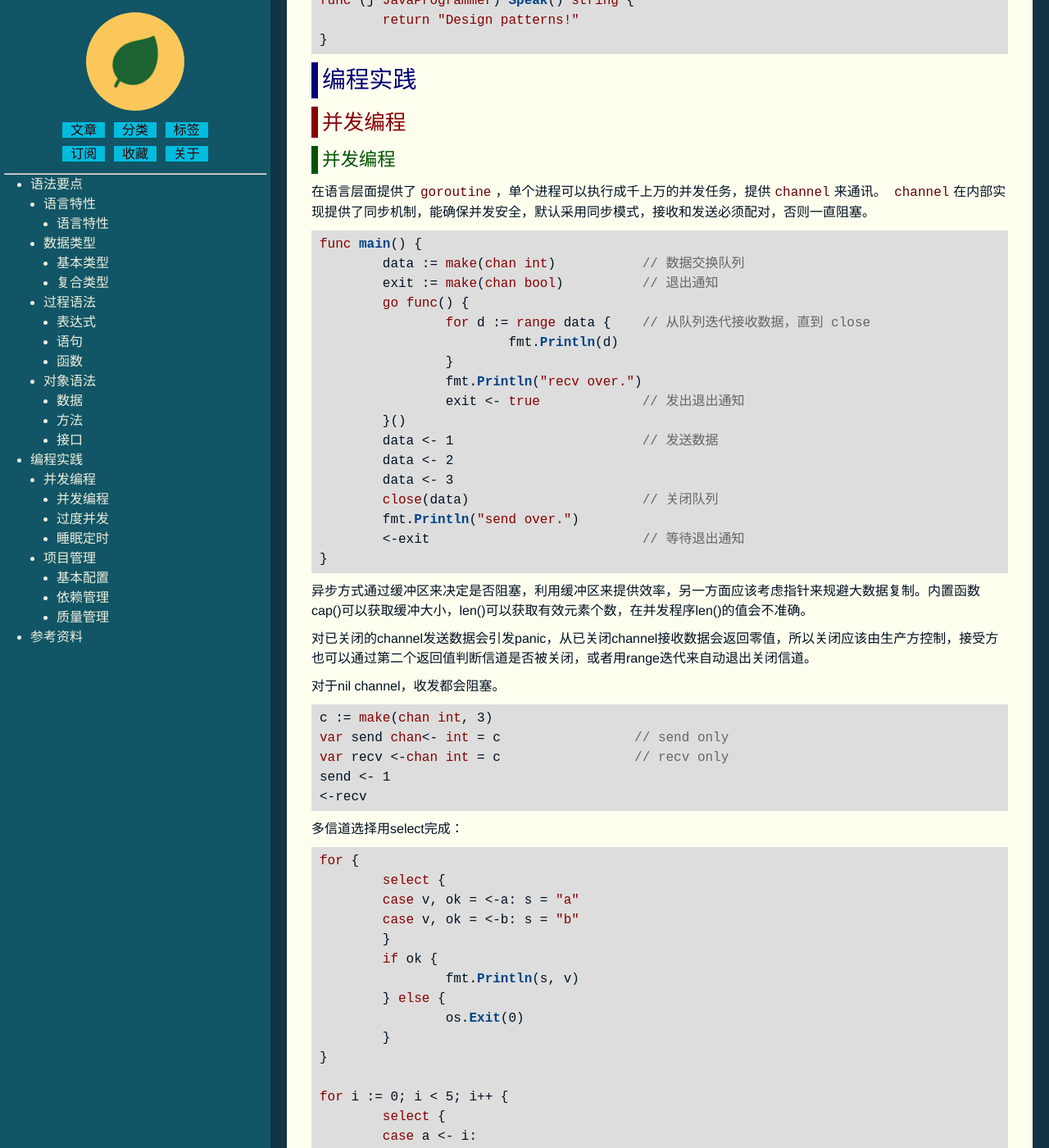
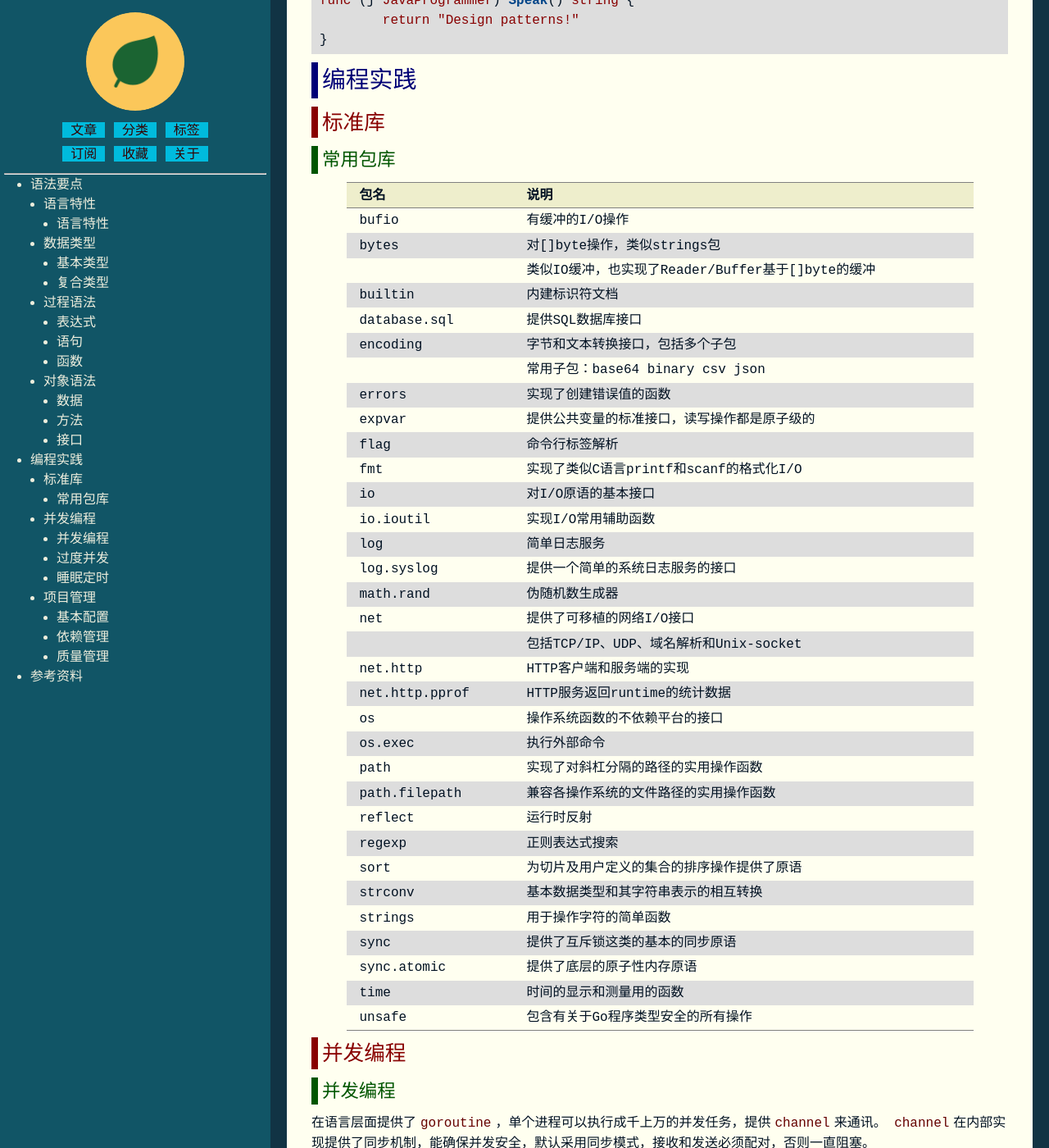
Before and after one commit to mickyching/mickyching.github.io, a Jekyll site: the page built from _posts/language/2015-07-14-golang-notes.html, in a window 1280 px wide and 1400 px high, scrolled down 7040 px. Shown: the whole window at 82% size. Built offline with Jekyll 4.4.1, drawn with Linux system fonts in a browser that asks for light colours.

Commit message:
posts: add golang std libs
Signed-off-by: Micky Ching <mickyching@gmail.com>

```diff
--- a/_posts/language/2015-07-14-golang-notes.html
+++ b/_posts/language/2015-07-14-golang-notes.html
@@ -36,25 +36,30 @@ tags: golang
 </li>
 </ul>
 </li>
-<li><a href="#orgheadline23">编程实践</a>
+<li><a href="#orgheadline25">编程实践</a>
 <ul>
-<li><a href="#orgheadline18">并发编程</a>
+<li><a href="#orgheadline16">标准库</a>
 <ul>
-<li><a href="#orgheadline15">并发编程</a></li>
-<li><a href="#orgheadline16">过度并发</a></li>
-<li><a href="#orgheadline17">睡眠定时</a></li>
+<li><a href="#orgheadline15">常用包库</a></li>
 </ul>
 </li>
-<li><a href="#orgheadline22">项目管理</a>
+<li><a href="#orgheadline20">并发编程</a>
 <ul>
-<li><a href="#orgheadline19">基本配置</a></li>
-<li><a href="#orgheadline20">依赖管理</a></li>
-<li><a href="#orgheadline21">质量管理</a></li>
+<li><a href="#orgheadline17">并发编程</a></li>
+<li><a href="#orgheadline18">过度并发</a></li>
+<li><a href="#orgheadline19">睡眠定时</a></li>
+</ul>
+</li>
+<li><a href="#orgheadline24">项目管理</a>
+<ul>
+<li><a href="#orgheadline21">基本配置</a></li>
+<li><a href="#orgheadline22">依赖管理</a></li>
+<li><a href="#orgheadline23">质量管理</a></li>
 </ul>
 </li>
 </ul>
 </li>
-<li><a href="#orgheadline24">参考资料</a></li>
+<li><a href="#orgheadline26">参考资料</a></li>
 </ul>
 </div>
 </div>
@@ -530,15 +535,206 @@ method value会复制接收对象，下面的代码中，如果<code>Print()</co
 </div>
 </div>
 
-<div id="outline-container-orgheadline23" class="outline-2">
-<h2 id="orgheadline23">编程实践</h2>
-<div class="outline-text-2" id="text-orgheadline23">
-</div><div id="outline-container-orgheadline18" class="outline-3">
-<h3 id="orgheadline18">并发编程</h3>
-<div class="outline-text-3" id="text-orgheadline18">
+<div id="outline-container-orgheadline25" class="outline-2">
+<h2 id="orgheadline25">编程实践</h2>
+<div class="outline-text-2" id="text-orgheadline25">
+</div><div id="outline-container-orgheadline16" class="outline-3">
+<h3 id="orgheadline16">标准库</h3>
+<div class="outline-text-3" id="text-orgheadline16">
 </div><div id="outline-container-orgheadline15" class="outline-4">
-<h4 id="orgheadline15">并发编程</h4>
+<h4 id="orgheadline15">常用包库</h4>
 <div class="outline-text-4" id="text-orgheadline15">
+<table border="2" cellspacing="0" cellpadding="6" rules="groups" frame="hsides">
+
+
+<colgroup>
+<col  class="org-left" />
+
+<col  class="org-left" />
+</colgroup>
+<thead>
+<tr>
+<th scope="col" class="org-left">包名</th>
+<th scope="col" class="org-left">说明</th>
+</tr>
+</thead>
+<tbody>
+<tr>
+<td class="org-left">bufio</td>
+<td class="org-left">有缓冲的I/O操作</td>
+</tr>
+
+<tr>
+<td class="org-left">bytes</td>
+<td class="org-left">对[]byte操作，类似strings包</td>
+</tr>
+
+<tr>
+<td class="org-left">&#xa0;</td>
+<td class="org-left">类似IO缓冲，也实现了Reader/Buffer基于[]byte的缓冲</td>
+</tr>
+
+<tr>
+<td class="org-left">builtin</td>
+<td class="org-left">内建标识符文档</td>
+</tr>
+
+<tr>
+<td class="org-left">database.sql</td>
+<td class="org-left">提供SQL数据库接口</td>
+</tr>
+
+<tr>
+<td class="org-left">encoding</td>
+<td class="org-left">字节和文本转换接口，包括多个子包</td>
+</tr>
+
+<tr>
+<td class="org-left">&#xa0;</td>
+<td class="org-left">常用子包：base64 binary csv json</td>
+</tr>
+
+<tr>
+<td class="org-left">errors</td>
+<td class="org-left">实现了创建错误值的函数</td>
+</tr>
+
+<tr>
+<td class="org-left">expvar</td>
+<td class="org-left">提供公共变量的标准接口，读写操作都是原子级的</td>
+</tr>
+
+<tr>
+<td class="org-left">flag</td>
+<td class="org-left">命令行标签解析</td>
+</tr>
+
+<tr>
+<td class="org-left">fmt</td>
+<td class="org-left">实现了类似C语言printf和scanf的格式化I/O</td>
+</tr>
+
+<tr>
+<td class="org-left">io</td>
+<td class="org-left">对I/O原语的基本接口</td>
+</tr>
+
+<tr>
+<td class="org-left">io.ioutil</td>
+<td class="org-left">实现I/O常用辅助函数</td>
+</tr>
+
+<tr>
+<td class="org-left">log</td>
+<td class="org-left">简单日志服务</td>
+</tr>
+
+<tr>
+<td class="org-left">log.syslog</td>
+<td class="org-left">提供一个简单的系统日志服务的接口</td>
+</tr>
+
+<tr>
+<td class="org-left">math.rand</td>
+<td class="org-left">伪随机数生成器</td>
+</tr>
+
+<tr>
+<td class="org-left">net</td>
+<td class="org-left">提供了可移植的网络I/O接口</td>
+</tr>
+
+<tr>
+<td class="org-left">&#xa0;</td>
+<td class="org-left">包括TCP/IP、UDP、域名解析和Unix-socket</td>
+</tr>
+
+<tr>
+<td class="org-left">net.http</td>
+<td class="org-left">HTTP客户端和服务端的实现</td>
+</tr>
+
+<tr>
+<td class="org-left">net.http.pprof</td>
+<td class="org-left">HTTP服务返回runtime的统计数据</td>
+</tr>
+
+<tr>
+<td class="org-left">os</td>
+<td class="org-left">操作系统函数的不依赖平台的接口</td>
+</tr>
+
+<tr>
+<td class="org-left">os.exec</td>
+<td class="org-left">执行外部命令</td>
+</tr>
+
+<tr>
+<td class="org-left">path</td>
+<td class="org-left">实现了对斜杠分隔的路径的实用操作函数</td>
+</tr>
+
+<tr>
+<td class="org-left">path.filepath</td>
+<td class="org-left">兼容各操作系统的文件路径的实用操作函数</td>
+</tr>
+
+<tr>
+<td class="org-left">reflect</td>
+<td class="org-left">运行时反射</td>
+</tr>
+
+<tr>
+<td class="org-left">regexp</td>
+<td class="org-left">正则表达式搜索</td>
+</tr>
+
+<tr>
+<td class="org-left">sort</td>
+<td class="org-left">为切片及用户定义的集合的排序操作提供了原语</td>
+</tr>
+
+<tr>
+<td class="org-left">strconv</td>
+<td class="org-left">基本数据类型和其字符串表示的相互转换</td>
+</tr>
+
+<tr>
+<td class="org-left">strings</td>
+<td class="org-left">用于操作字符的简单函数</td>
+</tr>
+
+<tr>
+<td class="org-left">sync</td>
+<td class="org-left">提供了互斥锁这类的基本的同步原语</td>
+</tr>
+
+<tr>
+<td class="org-left">sync.atomic</td>
+<td class="org-left">提供了底层的原子性内存原语</td>
+</tr>
+
+<tr>
+<td class="org-left">time</td>
+<td class="org-left">时间的显示和测量用的函数</td>
+</tr>
+
+<tr>
+<td class="org-left">unsafe</td>
+<td class="org-left">包含有关于Go程序类型安全的所有操作</td>
+</tr>
+</tbody>
+</table>
+</div>
+</div>
+</div>
+
+<div id="outline-container-orgheadline20" class="outline-3">
+<h3 id="orgheadline20">并发编程</h3>
+<div class="outline-text-3" id="text-orgheadline20">
+</div><div id="outline-container-orgheadline17" class="outline-4">
+<h4 id="orgheadline17">并发编程</h4>
+<div class="outline-text-4" id="text-orgheadline17">
 <p>
 在语言层面提供了<code>goroutine</code>，单个进程可以执行成千上万的并发任务，提供<code>channel</code>来通讯。
 <code>channel</code>在内部实现提供了同步机制，能确保并发安全，默认采用同步模式，接收和发送必须配对，否则一直阻塞。
@@ -616,9 +812,9 @@ send &lt;- 1
 </div>
 </div>
 
-<div id="outline-container-orgheadline16" class="outline-4">
-<h4 id="orgheadline16">过度并发</h4>
-<div class="outline-text-4" id="text-orgheadline16">
+<div id="outline-container-orgheadline18" class="outline-4">
+<h4 id="orgheadline18">过度并发</h4>
+<div class="outline-text-4" id="text-orgheadline18">
 <p>
 Go语言圣经中8.6节提供第一种通过tokens的方法来避免过度并发，原理上类似semaphore，但是这种方法并不是没有缺点的，当传递给信道的列表足够大时，仍然会有过度并发问题，此时将出现大量线程竞争semaphore的情况。
 </p>
@@ -629,9 +825,9 @@ Go语言圣经中8.6节提供第一种通过tokens的方法来避免过度并发
 </div>
 </div>
 
-<div id="outline-container-orgheadline17" class="outline-4">
-<h4 id="orgheadline17">睡眠定时</h4>
-<div class="outline-text-4" id="text-orgheadline17">
+<div id="outline-container-orgheadline19" class="outline-4">
+<h4 id="orgheadline19">睡眠定时</h4>
+<div class="outline-text-4" id="text-orgheadline19">
 <p>
 打点器和time.Sleep()都是借助定时器实现的，其中time.Sleep()包括三步：
 </p>
@@ -673,12 +869,12 @@ Go语言圣经中8.6节提供第一种通过tokens的方法来避免过度并发
 </div>
 </div>
 
-<div id="outline-container-orgheadline22" class="outline-3">
-<h3 id="orgheadline22">项目管理</h3>
-<div class="outline-text-3" id="text-orgheadline22">
-</div><div id="outline-container-orgheadline19" class="outline-4">
-<h4 id="orgheadline19">基本配置</h4>
-<div class="outline-text-4" id="text-orgheadline19">
+<div id="outline-container-orgheadline24" class="outline-3">
+<h3 id="orgheadline24">项目管理</h3>
+<div class="outline-text-3" id="text-orgheadline24">
+</div><div id="outline-container-orgheadline21" class="outline-4">
+<h4 id="orgheadline21">基本配置</h4>
+<div class="outline-text-4" id="text-orgheadline21">
 <p>
 常用环境变量如下：
 </p>
@@ -693,9 +889,9 @@ Go语言圣经中8.6节提供第一种通过tokens的方法来避免过度并发
 </dl>
 </div>
 </div>
-<div id="outline-container-orgheadline20" class="outline-4">
-<h4 id="orgheadline20">依赖管理</h4>
-<div class="outline-text-4" id="text-orgheadline20">
+<div id="outline-container-orgheadline22" class="outline-4">
+<h4 id="orgheadline22">依赖管理</h4>
+<div class="outline-text-4" id="text-orgheadline22">
 <p>
 每个包对应一个独立名字空间，包内的名字如果以大写字符开头那么该名字就是导出的。如果文件被声明为<code>package main</code>就是指定该文件为主程序，当一个包包含多个文件时，构建工具根据文件名排序发给编译器，编译器再逐个初始化。包文件中可以定义一个<code>init()</code>函数来指定初始化顺序。
 </p>
@@ -774,9 +970,9 @@ bytes提供的函数和对象集中在对字节切片的操作上，strings和by
 </div>
 </div>
 
-<div id="outline-container-orgheadline21" class="outline-4">
-<h4 id="orgheadline21">质量管理</h4>
-<div class="outline-text-4" id="text-orgheadline21">
+<div id="outline-container-orgheadline23" class="outline-4">
+<h4 id="orgheadline23">质量管理</h4>
+<div class="outline-text-4" id="text-orgheadline23">
 <div class="org-src-container">
 
 <pre class="src src-sh">godoc -http=:4001                       <span style="color: #666;"># </span><span style="color: #666;">&#29983;&#25104;&#26412;&#22320;&#25991;&#26723;</span>
@@ -819,9 +1015,9 @@ go tool vet source/directory
 </div>
 </div>
 
-<div id="outline-container-orgheadline24" class="outline-2">
-<h2 id="orgheadline24">参考资料</h2>
-<div class="outline-text-2" id="text-orgheadline24">
+<div id="outline-container-orgheadline26" class="outline-2">
+<h2 id="orgheadline26">参考资料</h2>
+<div class="outline-text-2" id="text-orgheadline26">
 <ul class="org-ul">
 <li><a href="http://studygolang.com/static/pkgdoc/index.html">标准库索引</a></li>
 <li><a href="https://docs.ruanjiadeng.com/gopl-zh/index.html">Go语言圣经（中文版）</a></li>
```
